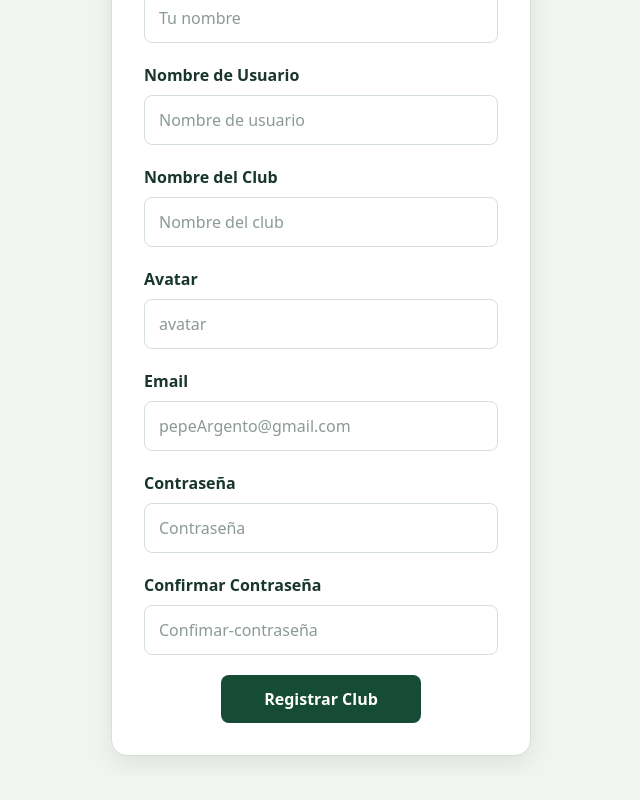
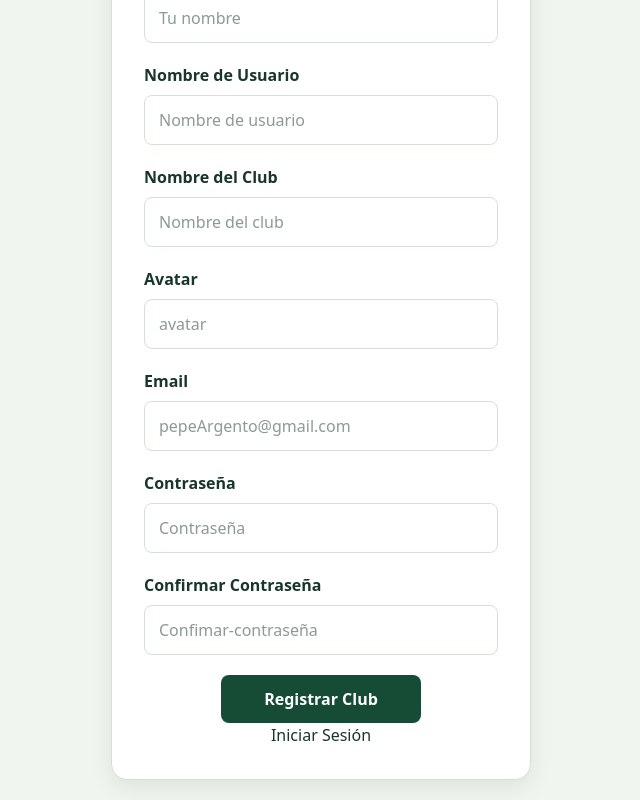
Before and after one commit to grupo-i-s-s/FutBot-I.S.S, a React (Vite) app in the folder frontend/: page /registro in a window 1280 px wide. Shown: the part 265-1065 px from the top of the page, without its empty margins (319-959 px from the left). Before the commit the page ends 1041 px from the top, so only its background shows below. Built offline with nearby package versions, Linux system fonts and the light colour scheme.

Commit message:
Agrego link a Inicio de Sesión

```diff
--- a/frontend/src/features/register/RegisterPage.jsx
+++ b/frontend/src/features/register/RegisterPage.jsx
@@ -2,6 +2,8 @@
 import './RegisterPage.css'
 import { useState } from 'react'
 import { register } from './api'
+import { Link } from 'react-router'
+
 
 export default function RegisterPage() {
 
@@ -105,6 +107,9 @@ export default function RegisterPage() {
                         <button type="submit" className="register-button">
                             Registrar Club
                         </button>
+
+                        <Link to="/login" className="Registro">Iniciar Sesión</Link>
+
                     </form>
                 </section>
         </main>
```
